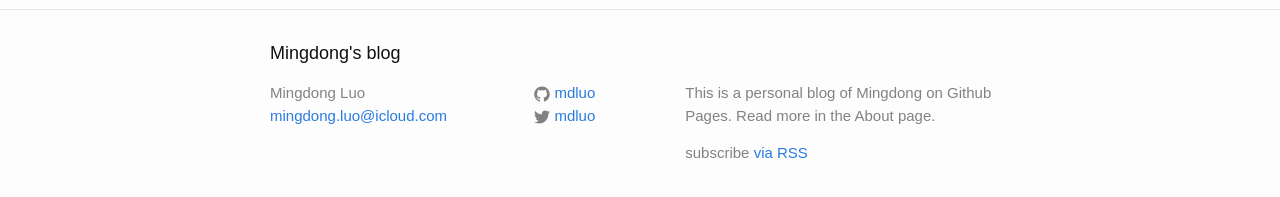
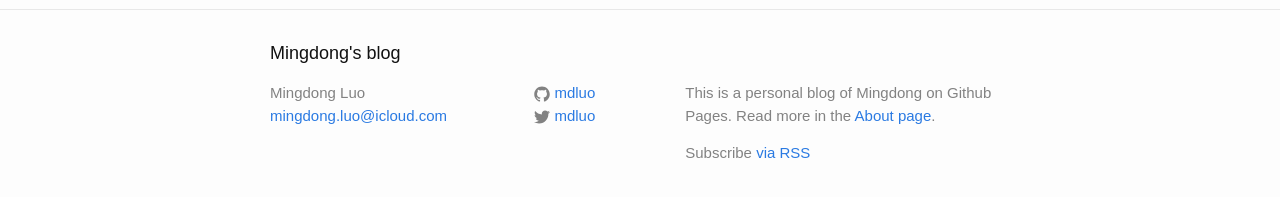
Before and after one commit to itfen/md, a Jekyll site: the page built from index.html, in a window 1280 px wide. Shown: the part 338-535 px from the top of the page. Built offline with Jekyll 4.4.1, drawn with Linux system fonts in a browser that asks for light colours.

Commit message:
Update footer

```diff
--- a/_config.yml
+++ b/_config.yml
@@ -6,7 +6,9 @@
 
 description: > # this means to ignore newlines until "baseurl:"
   This is a personal blog of Mingdong on Github Pages.
-  Read more in the About page.
+
+description_footer: >
+  Read more in the <a href="about">About page</a>.
 
 url: "http://mdluo.github.io" # the base hostname & protocol for your site
 twitter_username: mdluo
--- a/_includes/footer.html
+++ b/_includes/footer.html
@@ -46,8 +46,8 @@
       </div>
 
       <div class="footer-col  footer-col-3">
-        <p class="text">{{ site.description }}</p>
-        <p class="rss-subscribe">subscribe <a href="{{ "/feed.xml" | prepend: site.baseurl }}">via RSS</a></p>
+        <p class="text">{{ site.description }}{{ site.description_footer }}</p>
+        <p class="rss-subscribe">Subscribe <a href="{{ "/feed.xml" | prepend: site.baseurl }}">via RSS</a></p>
       </div>
     </div>
 
```
